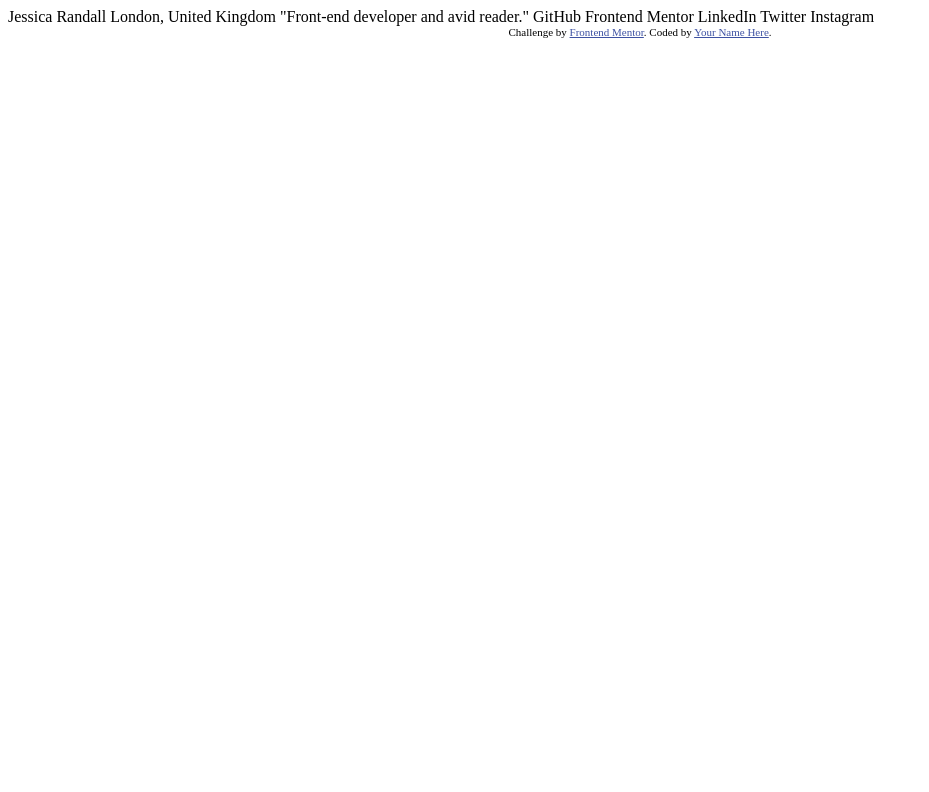
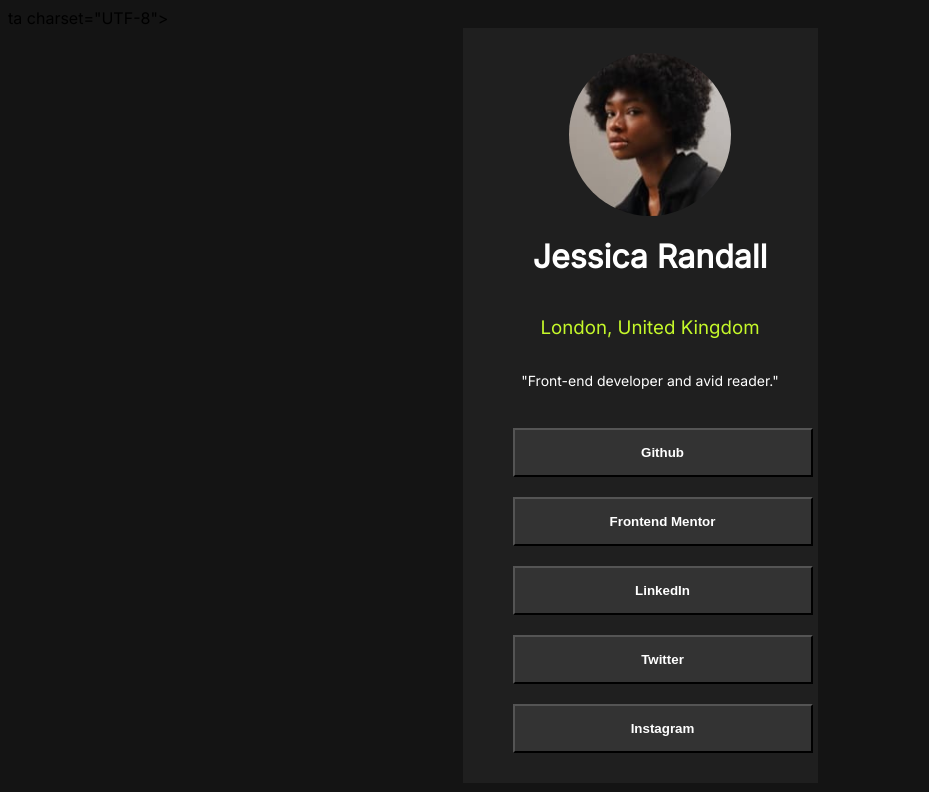
Before and after one commit to jack-hendry/Frontend-mentor---social-links-profile, a plain HTML site: page index.html in a window 1280 px wide. Shown: the whole page, without its empty margins (0-929 px from the left). Drawn offline with Linux system fonts and the light colour scheme.

Commit message:
First day's progress

```diff
--- a/index.html
+++ b/index.html
@@ -1,34 +1,46 @@
 <!DOCTYPE html>
+
 <html lang="en">
   <head>
-  <meta charset="UTF-8">
-  <meta name="viewport" content="width=device-width, initial-scale=1.0"> <!-- displays site properly based on user's device -->
+    ta charset="UTF-8">
+    <meta name="viewport" content="width=device-width, initial-scale=1.0" />
+    <!-- displays site properly based on user's device -->
 
-  <link rel="icon" type="image/png" sizes="32x32" href="./assets/images/favicon-32x32.png">
-
+    <link
+      rel="icon"
+      type="image/png"
+      sizes="32x32"
+      href="./assets/images/favicon-32x32.png"
+    />
+    <link rel="stylesheet" href="styles.css" />
+    <link
+      rel="stylesheet"
+      href="https://fonts.googleapis.com/css?family=Inter"
+    />
     <title>Frontend Mentor | Social links profile</title>
 
     <!-- Feel free to remove these styles or customise in your own stylesheet 👍 -->
-  <style>
-    .attribution { font-size: 11px; text-align: center; }
-    .attribution a { color: hsl(228, 45%, 44%); }
-  </style>
   </head>
+
   <body>
+    <div class="container">
+      <img src="assets\images\avatar-jessica.jpeg" />
 
-  Jessica Randall
-  London, United Kingdom
-  "Front-end developer and avid reader."
+      <h1>Jessica Randall</h1>
 
-  GitHub
-  Frontend Mentor
-  LinkedIn
-  Twitter
-  Instagram
+      <h3>London, United Kingdom</h3>
 
-  <div class="attribution">
-    Challenge by <a href="https://www.frontendmentor.io?ref=challenge" target="_blank">Frontend Mentor</a>.
-    Coded by <a href="#">Your Name Here</a>.
+      <p>"Front-end developer and avid reader."</p>
+      <div class="container">
+        <button>Github</button>
+        <button>Frontend Mentor</button>
+
+        <button>LinkedIn</button>
+
+        <button>Twitter</button>
+
+        <button>Instagram</button>
+      </div>
     </div>
   </body>
 </html>
--- /dev/null
+++ b/styles.css
@@ -0,0 +1,59 @@
+body {
+  background-color: hsl(0, 0%, 8%);
+
+  font-family: Inter;
+}
+
+div {
+  background-color: hsl(0, 0%, 12%);
+
+  display: flex;
+
+  align-items: center;
+
+  flex-direction: column;
+
+  max-width: 325px;
+
+  padding: 25px 5px 5px 25px;
+
+  margin: auto;
+}
+
+img {
+  border-radius: 50%;
+
+  width: 50%;
+}
+
+h1 {
+  font-weight: 700;
+}
+
+h1,
+button,
+p {
+  color: white;
+}
+
+p {
+  font-size: 14px;
+}
+
+h3 {
+  color: hsl(75, 94%, 57%);
+
+  font-weight: 400;
+}
+
+button {
+  background-color: hsl(0, 0%, 20%);
+
+  font-weight: 600;
+
+  padding: 15px;
+
+  width: 300px;
+
+  margin: 0px auto 20px auto;
+}
```
Lines whose indentation alone changed are shown as unchanged.
